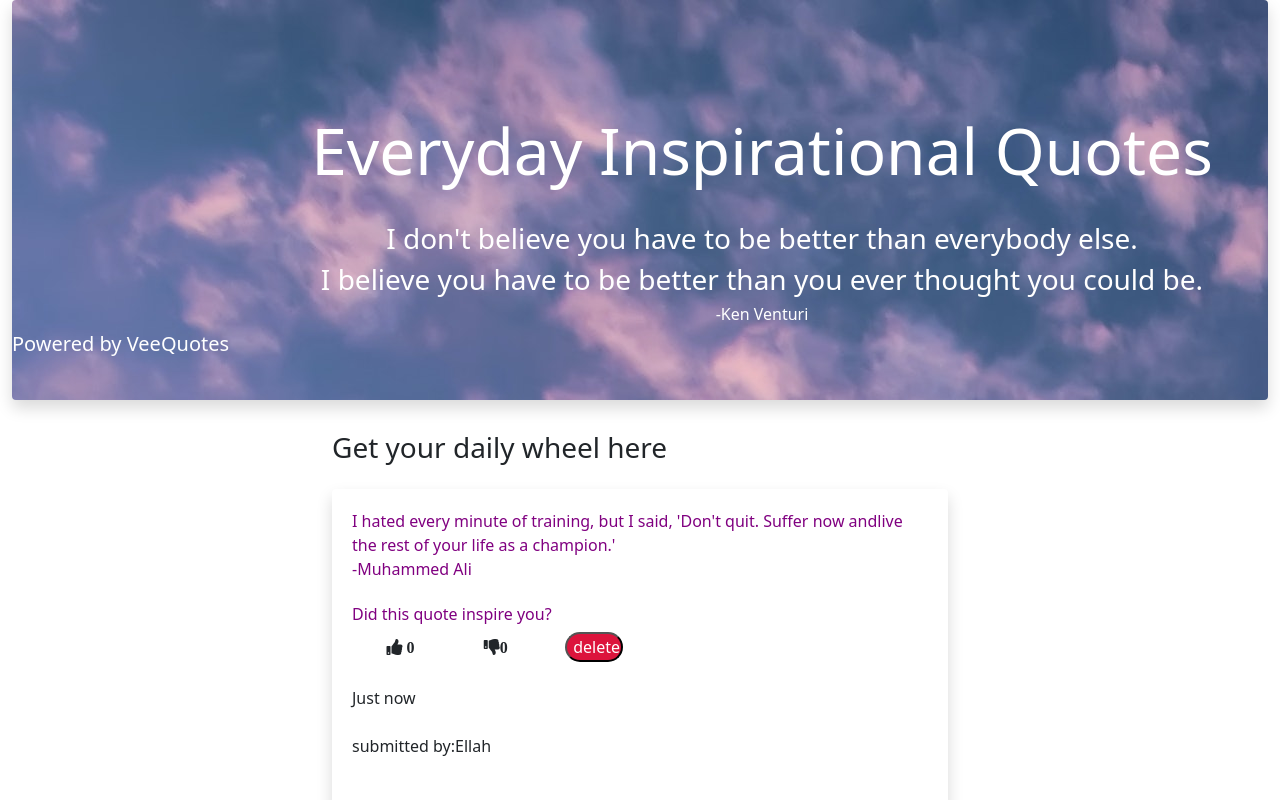
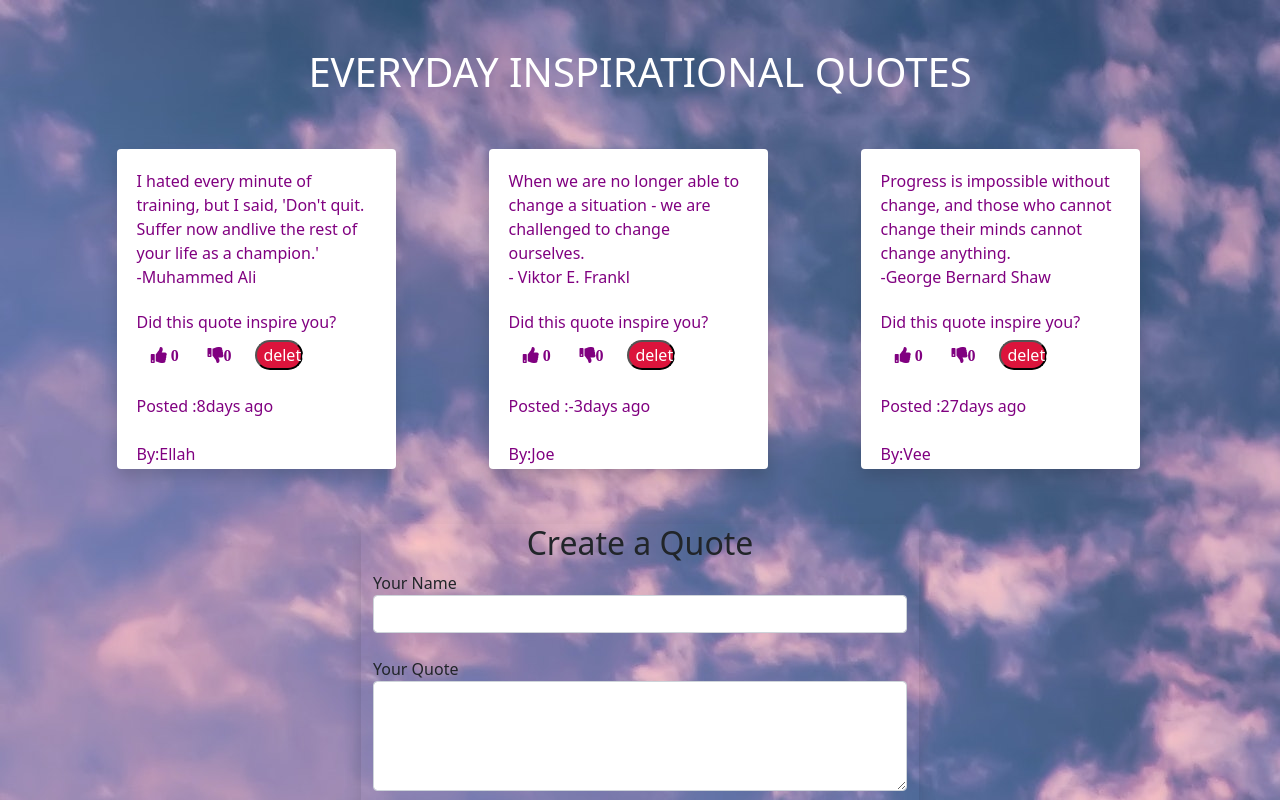
Before and after one commit to violetauko/VeeQuotes, an Angular app: page / in a window 1280 px wide. Shown: the top 800 px of the page. Built offline with nearby package versions, Linux system fonts and the light colour scheme.

Commit message:
upvotes function

```diff
--- a/src/app/app.component.css
+++ b/src/app/app.component.css
@@ -1,4 +1,4 @@
-#img{
+/* #img{
     width: 1500px;
     height: 400px;
     background-image: url("../assets/pexels-james-wheeler-1486974.jpg");
@@ -10,8 +10,8 @@
 #img>h5{
     text-align: left;
     /* padding-top: 3%; */
-}
+/* }
 h1{
     font-size: 4em;
 }
-h6{}
+h6{} */
--- a/src/app/app.component.html
+++ b/src/app/app.component.html
@@ -1,5 +1,5 @@
 
-<div class="container-fluid">
+<!-- <div class="container-fluid">
 
    <div class="carousel-inner shadow  bg-body rounded" >
      <div class="text-center text-white"id="img" >
@@ -13,5 +13,5 @@
    </div>
 
  </div>
-
+  -->
   <app-quote></app-quote>
--- a/src/app/date-count.pipe.ts
+++ b/src/app/date-count.pipe.ts
@@ -6,31 +6,11 @@ import { Pipe, PipeTransform } from '@angular/core';
 })
 export class DateCountPipe implements PipeTransform {
 
-  transform(value: any, args?: any): any {
-    if (value) {
-        const seconds = Math.floor((+new Date() - +new Date(value)) / 1000);
-        if (seconds < 29) // less than 30 seconds ago will show as 'Just now'
-            return 'Just now';
-        const intervals = {
-            'year': 31536000,
-            'month': 2592000,
-            'week': 604800,
-            'day': 86400,
-            'hour': 3600,
-            'minute': 60,
-            'second': 1
-        };
-        let counter;
-        for (const i in intervals) {
-            counter = Math.floor(seconds);
-            if (counter > 0)
-                if (counter === 1) {
-                    return counter + ' ' + i + ' ago'; // singular (1 day ago)
-                } else {
-                    return counter + ' ' + i + 's ago'; // plural (2 days ago)
-                }
-        }
-    }
-    return value;
+    transform(value: any): number {
+    let currentDate = new Date();
+    let dateDifference = currentDate.getTime() - value.getTime();
+     dateDifference=dateDifference /(24*60*60*1000);
+
+        return Math.ceil(dateDifference)-1;
+      }
 }
-}
--- a/src/app/highlight.directive.ts
+++ b/src/app/highlight.directive.ts
@@ -7,7 +7,7 @@ export class HighlightDirective {
 
 
    constructor(private elem:ElementRef){
-     this.elem.nativeElement.style.color="purple"
+     this.elem.nativeElement.style.background="#081829"
 
    }
   }
--- a/src/app/quote-details/quote-details.component.css
+++ b/src/app/quote-details/quote-details.component.css
@@ -4,7 +4,7 @@
     background-color: crimson;
     border-radius: 40px;
     color: white;
-    width: 10%;
+    width: 20%;
 
 }
 #tUp{
--- a/src/app/quote-form/quote-form.component.html
+++ b/src/app/quote-form/quote-form.component.html
@@ -6,27 +6,18 @@
 
         <label for="name"> Your Name</label>
         <input type="text" class="form-control" id="author" [(ngModel)]="newQuote.name" name="name" #name='ngModel' required>
-        <div [hidden]="name.valid || name.pristine" class="alert alert-danger">
-          <p>Author name is required</p>
-        </div>
       </div>
       <br>
         <div class="form-group ">
 
             <label for="quote">Your Quote</label>
             <textarea class="form-control" id="quote" rows="4" [(ngModel)]="newQuote.quote" name="quote" #quote="ngModel" required></textarea>
-            <div [hidden]="quote.valid || quote.pristine" class="alert alert-danger">
-              <p>Quote is required</p>
             </div>
-        </div>
         <br>
         <div class="form-group ">
 
           <label for="author">Author's Name</label>
           <input type="text" class="form-control" id="author" [(ngModel)]="newQuote.author" name="author" #author='ngModel' required>
-          <div [hidden]="author.valid || author.pristine" class="alert alert-danger">
-            <p>Author name is required</p>
-          </div>
       </div>
         <button type="submit">Post</button>
       </form>
--- a/src/app/quote.ts
+++ b/src/app/quote.ts
@@ -1,4 +1,8 @@
 export class Quote {
+    [x: string]: any;
+    upvote(upvote: any) {
+      throw new Error('Method not implemented.');
+    }
     constructor(public id:number,public quote:string,public author:string,public upvotes:number,public downvotes:number, public name:string, public postDate:Date){
 
     }
--- a/src/app/quote/quote.component.css
+++ b/src/app/quote/quote.component.css
@@ -3,12 +3,15 @@
     height: 40vh;
     padding: 20px;
     margin-top: 4%;
+    color: purple
 
 
 
 }
 #quote{
-    width: 50%;
+    width: 100%;
+    display: flex;
+    justify-content: space-around;
 }
 h3{
     margin-top: 5%;
--- a/src/app/quote/quote.component.html
+++ b/src/app/quote/quote.component.html
@@ -1,34 +1,30 @@
 
-<div class="container " id="quote">
-      <h3>Get your daily wheel here</h3>
-  <div
-
-  *ngFor="let quote of quotes; let i = index"
-  class="shadow bg-body rounded "
-  id="shadow1"
->
-<div *ngIf="ishighestVotes()===quote.upvotes && quote.upvotes>0;then highlight else notHighlight">
-</div>
-<ng-template #highlight >
-  <div appHighlight>
+<div class="container " >
+  <br><br>
+  <h1 class="text-center text-white">EVERYDAY INSPIRATIONAL QUOTES</h1>
+      <div class="row row-cols-1 row-cols-sm-2 row-cols-md-4"id="quote" >
+  <div  *ngFor="let quote of quotes; let i = index" class="shadow bg-body rounded " id="shadow1">
+<div appHighlight *ngIf="ishighestVotes()===quote.upvotes && quote.upvotes>0">
     {{ quote.quote }} <br />{{ quote.author }} <br /><br />
     <h6 >Did this quote inspire you?</h6>
-    postDate: {{quote.postDate|dateCount:'medium'}}
+    postDate: {{quote.postDate|date}}
+
     submitted by:{{quote.name}}
   </div>
-</ng-template >
-<ng-template #notHighlight>
-  <div  appHighlight>
+
+  <div *ngIf="ishighestVotes()!=quote.upvotes || quote.upvotes==0">
     {{ quote.quote }} <br >-{{ quote.author }} <br /><br />
     <h6>Did this quote inspire you?</h6>
   </div>
-</ng-template>
+
 
   <app-quote-details (canDelete)="quoteDelete($event, i)">
   </app-quote-details>
   <br>
-  {{quote.postDate|date|dateCount:'medium'}} <br> <br>
-  submitted by:{{quote.name}}
+  Posted :{{ quote.postDate|dateCount}}days ago
+  <br>
+  <br>
+  By:{{quote.name}}
 </div>
 </div>
 <app-quote-form (addQuote)="addNewQuote($event)"></app-quote-form>
--- a/src/app/quote/quote.component.ts
+++ b/src/app/quote/quote.component.ts
@@ -10,29 +10,11 @@ export class QuoteComponent implements OnInit {
 
 
   quotes:Quote[]=[
-    new Quote(1, "I hated every minute of training, but I said, 'Don't quit. Suffer now andlive the rest of your life as a champion.'","Muhammed Ali",0,0,"Ellah", new Date(2022,4,2)),
+    new Quote(1, "I hated every minute of training, but I said, 'Don't quit. Suffer now andlive the rest of your life as a champion.'","Muhammed Ali",0,0,"Ellah", new Date(2022,3,2)),
     new Quote(2, "When we are no longer able to change a situation - we are challenged to change ourselves."," Viktor E. Frankl",0,0,"Joe",new Date(2022,3,13)),
     new Quote(3, "Progress is impossible without change, and those who cannot change their minds cannot change anything.", "George Bernard Shaw",0, 0,"Vee",new Date(2022,2,14))
   ]
 
-  first!:number;
-  last!:number;
-  count!:number;
-
-  ishighestVotes(){
-    this.first=0;
-    this.last=0;
-
-    for(this.count=0;this.count<this.quotes.length;this.count++){
-      this.last=this.quotes[this.count].upvotes;
-    if(this.last>this.first){this.first=this.last}
-    }
-    return this.last
-  }
-
-
-  // arr: number[]=this.quotes.map(quote=>quote.upvotes)
-  // ishighestVotes=Math.max(...this.arr)
 
   quoteDelete(canDelete:boolean, index:number){
     if (canDelete) {
@@ -50,6 +32,21 @@ export class QuoteComponent implements OnInit {
     this.quotes.push(quote)
   }
 
+  ishighestVotes() {
+
+    let quotesUpvote = []
+    let highestUpVote: number
+    for (let count = 0; count < this.quotes.length; count++) {
+      quotesUpvote.push(this.quotes[count].upvotes)
+    }
+
+    quotesUpvote.sort(function (a, b) {
+      return b - a
+    })
+    highestUpVote = quotesUpvote[0]
+    return highestUpVote;
+  }
+
   constructor() { }
 
   ngOnInit(): void {
--- a/src/index.html
+++ b/src/index.html
@@ -10,7 +10,7 @@
   <link href="https://cdn.jsdelivr.net/npm/bootstrap@5.1.3/dist/css/bootstrap.min.css" rel="stylesheet" integrity="sha384-1BmE4kWBq78iYhFldvKuhfTAU6auU8tT94WrHftjDbrCEXSU1oBoqyl2QvZ6jIW3" crossorigin="anonymous">
 
 </head>
-<body >
+<body style="background-image: url(./assets/pexels-james-wheeler-1486974.jpg);">
   <script src="https://cdn.jsdelivr.net/npm/bootstrap@5.1.3/dist/js/bootstrap.bundle.min.js" integrity="sha384-ka7Sk0Gln4gmtz2MlQnikT1wXgYsOg+OMhuP+IlRH9sENBO0LRn5q+8nbTov4+1p" crossorigin="anonymous"></script>
   <app-root></app-root>
 </body>
```
